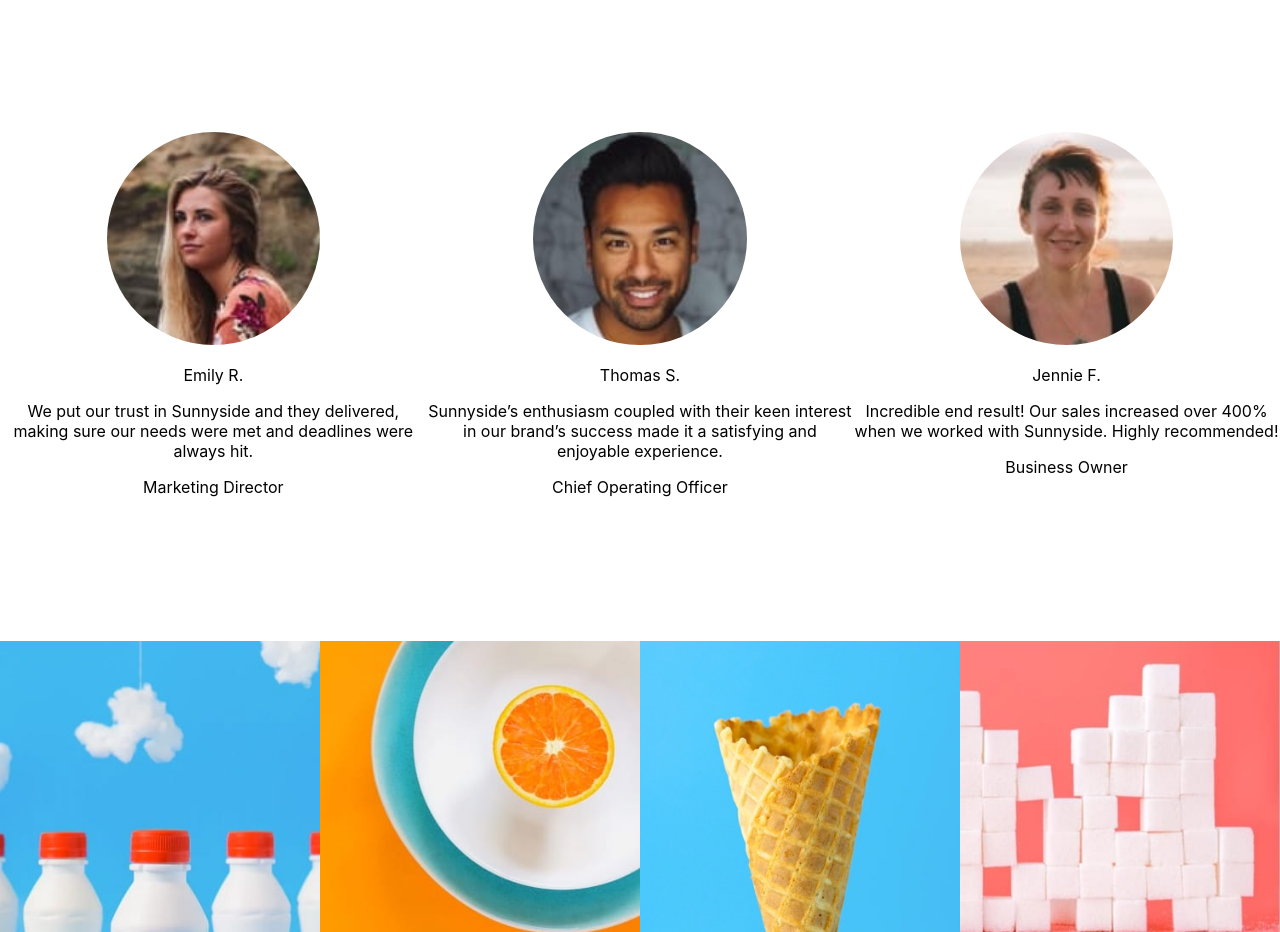
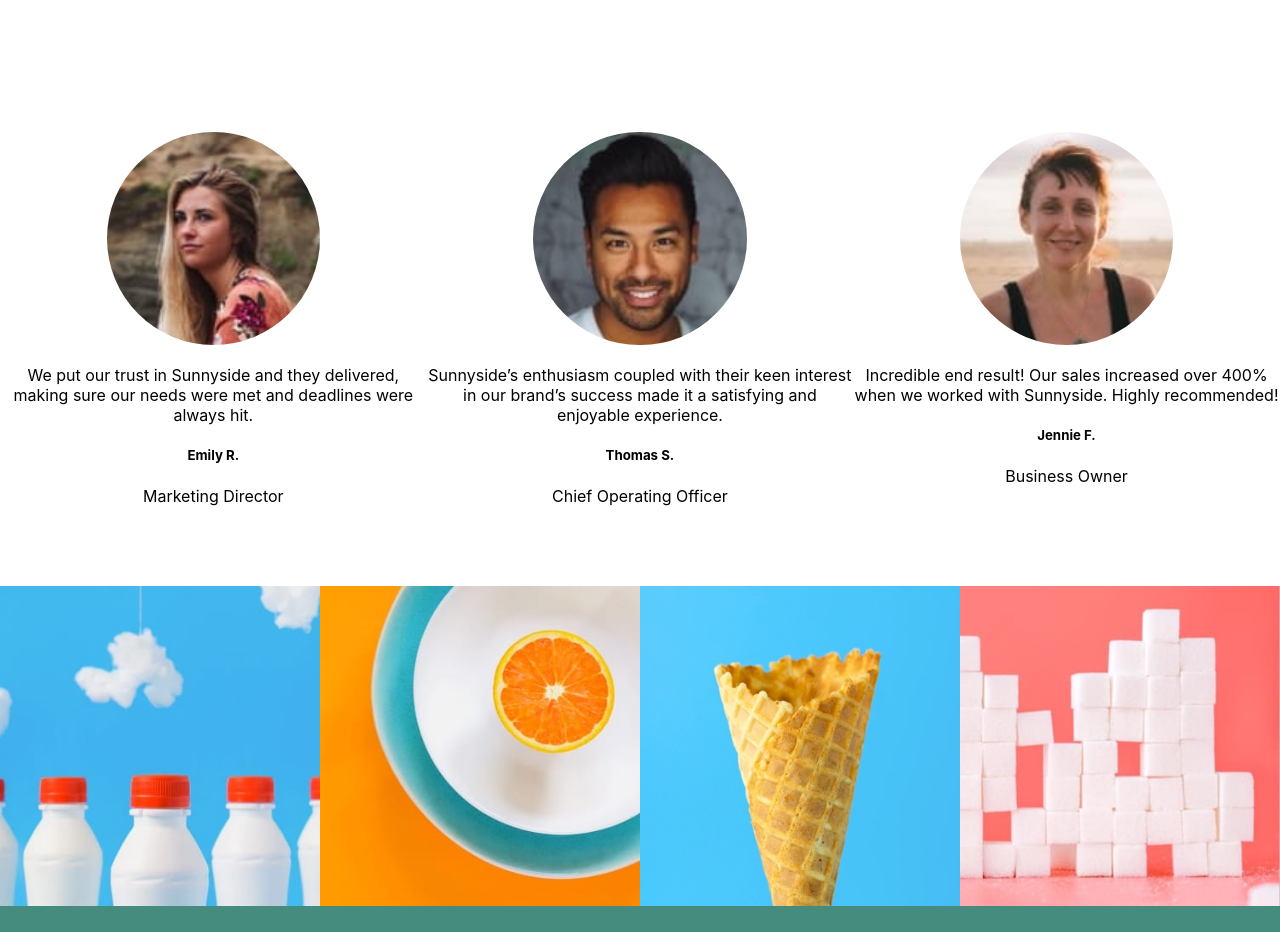
Before and after one commit to BraveOlivia/sunnyside-landing-page, a React (Create React App) app: page / in a window 1280 px wide. Shown: the part 1144-2076 px from the top of the page. Built offline with nearby package versions, Linux system fonts and the light colour scheme.

Commit message:
change testimonials css

```diff
--- a/src/components/Testimonials.css
+++ b/src/components/Testimonials.css
@@ -8,10 +8,15 @@
 .testimonial-item {
   width: 33.33%;
   float: left;
-  margin-bottom: 10%;
+  /* padding: 0 0.5rem 0 0.5rem; */
+  margin-bottom: 5%;
 }
 
 .avatar {
   border-radius: 50%;
   width: 50%;
 }
+
+.username {
+  margin: bottom 0;
+}
--- a/src/components/Testimonials.tsx
+++ b/src/components/Testimonials.tsx
@@ -12,8 +12,8 @@ const Testimonial = () => {
                         <div className="testimonial-item">
                             {/* {key=user.id} */}
                             <img className="avatar" src={user.img} alt={user.name + "bio"} />
-                            <p>{user.name} </p>
                             <p>{user.content} </p>
+                            <h5 className="username">{user.name} </h5>
                             <p>{user.title}</p>
                         </div>
                     )
```
